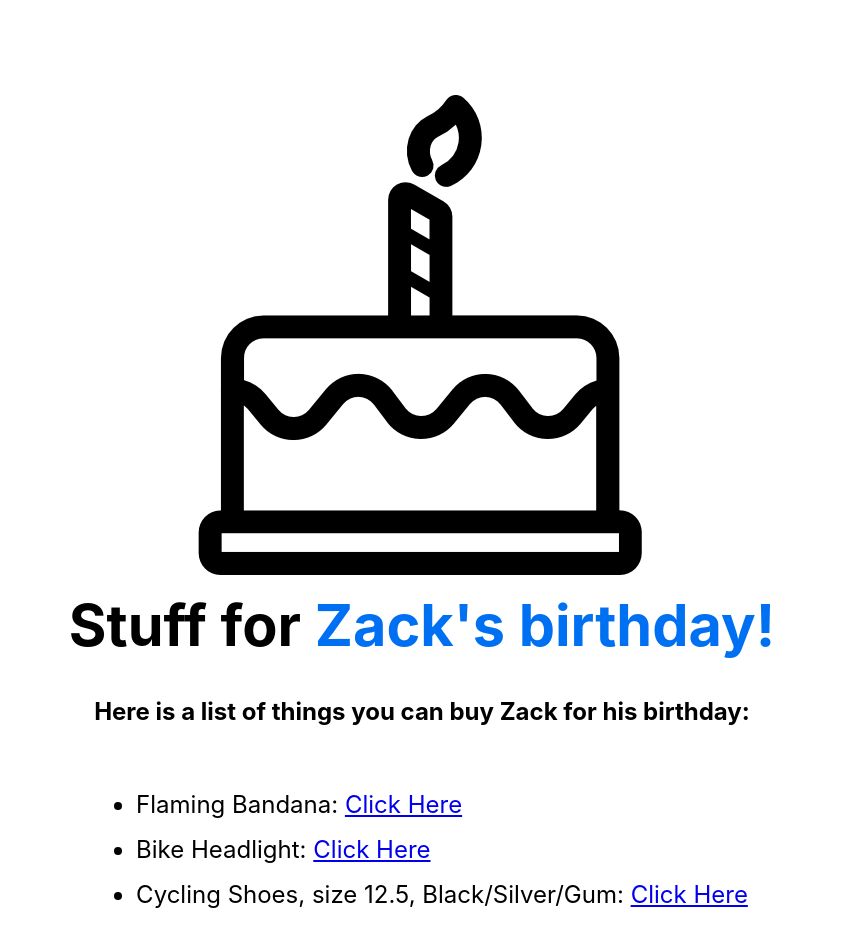
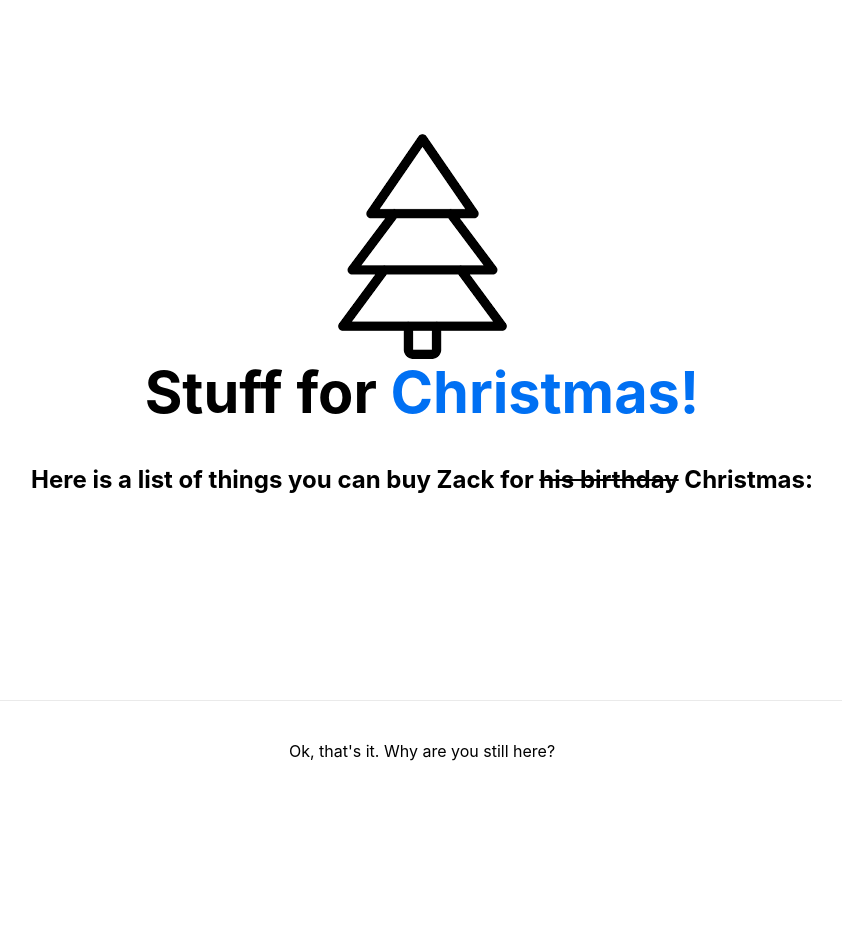
Before and after one commit to zachvenables/GiftList, a Next.js app: page / in a window 1280 px wide. Shown: the top 928 px of the page, without its empty margins (218-1060 px from the left). After the commit the page ends 800 px from the top, so only its background shows below. Built offline with nearby package versions, Linux system fonts and the light colour scheme.

Commit message:
updated for christmas

```diff
--- a/pages/index.js
+++ b/pages/index.js
@@ -3,8 +3,8 @@ import styles from '../styles/Home.module.css';
 
 export default function Home() {
 
-  const showBirthDate= () => {
-    alert("It's Oct 13th")
+  const showEvent= () => {
+    alert("It's December 25th")
   }
 
   const listItem = (content, anchor) => {
@@ -18,21 +18,21 @@ export default function Home() {
     <div className={styles.container}>
       <Head>
         <title>Zack's Birthday Stuff</title>
-        <link rel="icon" href="/birthday-cake.png" />
+        <link rel="icon" href="/christmas-tree.png" />
       </Head>
 
       <main>
-        <img className={styles.image} src="/birthday-cake.png"></img>
+        <img className={styles.image} src="/christmas-tree.png"></img>
         <h1 className={styles.title}>
-          Stuff for <a href="#" onClick={() => showBirthDate()}>Zack's birthday!</a>
+          Stuff for <a href="#" onClick={() => showEvent()}>Christmas!</a>
         </h1>
 
         <h2 className={styles.description}>
-          Here is a list of things you can buy Zack for his birthday:
+          Here is a list of things you can buy Zack for <s>his birthday</s> Christmas:
         </h2>
 
         <ul className={styles.list}>
-        {listItem("Flaming Bandana: ", "https://www.amazon.com/DANLCUPL-Cycling-Bandana-Motorcycle-Cooling/dp/B095MR28LG/ref=sr_1_9?keywords=flame+bandana&qid=1696172170&sr=8-9")}
+        {/* {listItem("Flaming Bandana: ", "https://www.amazon.com/DANLCUPL-Cycling-Bandana-Motorcycle-Cooling/dp/B095MR28LG/ref=sr_1_9?keywords=flame+bandana&qid=1696172170&sr=8-9")}
           {listItem("Bike Headlight: ", "https://www.amazon.com/gp/product/B07H26DJSR/?smid=A26A9QLFNQPSCL&tag=thewire06-20")}
           {listItem("Cycling Shoes, size 12.5, Black/Silver/Gum: ", "https://www.competitivecyclist.com/crank-brothers-stamp-lace-cycling-shoe-mens?CMP_SKU=CRNH013&MER=0406&utm_source=Avantlink&utm_medium=Affiliate&CSPID=0920&avad=246073_a3399b005&SharedId=246073_a3399b005&utm_medium=Affiliate&utm_source=www.toptenreviews.com&utm_campaign=datafeed&utm_term=Content")}
           {listItem("Bike seat cover: ", "https://www.amazon.com/dp/B01H71AZ36?linkCode=ogi&tag=bicycling-auto-20&ascsubtag=%5Bartid%7C2143.g.40709971%5Bsrc%7Cwww.google.com%5Bch%7C%5Blt%7Cpsv%5Bpid%7Caab76536-c19f-4b49-aa5b-cde3c55f2786")}
@@ -40,7 +40,7 @@ export default function Home() {
           {listItem("Headband, size S, black: ", "https://www.amazon.com/dp/B09991Z9JC?linkCode=ogi&tag=bicycling-auto-20&ascsubtag=%5Bartid%7C2143.g.20011461%5Bsrc%7Cwww.google.com%5Bch%7C%5Blt%7Csale%5Bpid%7Cd8081d73-7e58-40e0-b900-d6c705d7c40f&th=1&psc=1")}
           {listItem("Zagnut 6-pack: ", "https://www.amazon.com/Zagnut-Coconut-Multiple-CANDY-CABIN/dp/B08X31N4X4/ref=sr_1_6?keywords=Zagnut&qid=1696170891&sr=8-6")}
           {listItem("Beard Trimmer: ", "https://www.amazon.com/Hatteker-Grooming-Mustache-Cordless-Waterproof/dp/B07QTZCQ8Y?asc_source=&asc_campaign=5994b2d7d48ec673e16de420%7C86uV7tXbp9ss6poVb4j5WW&asc_refurl=https%3A%2F%2Fwww.gq.com%2Fstory%2Fbest-stuff-beard-trimmers&tag=gqgensqua-20&ascsubtag=5994b2d7d48ec673e16de420")}
-          {listItem("Ankle Socks, size 6-12: ", "https://www.amazon.com/Dickies-Dri-Tech-Moisture-Control-6-Pack/dp/B0792FKBQZ/ref=sr_1_3?crid=1EBPQB2C4ESBA&keywords=dickies%2Bdri%2Btech%2Bankle%2Bsocks&qid=1696171391&sprefix=dickies%2Bdri%2Btech%2Bankle%2Bsokcs%2Caps%2C92&sr=8-3&th=1&psc=1")}
+          {listItem("Ankle Socks, size 6-12: ", "https://www.amazon.com/Dickies-Dri-Tech-Moisture-Control-6-Pack/dp/B0792FKBQZ/ref=sr_1_3?crid=1EBPQB2C4ESBA&keywords=dickies%2Bdri%2Btech%2Bankle%2Bsocks&qid=1696171391&sprefix=dickies%2Bdri%2Btech%2Bankle%2Bsokcs%2Caps%2C92&sr=8-3&th=1&psc=1")} */}
         </ul>
 
 
```
Also changed, not shown: public/christmas-tree.png (added).
